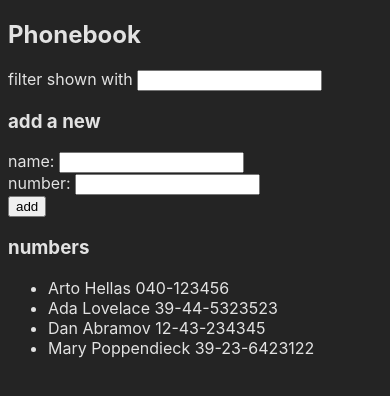
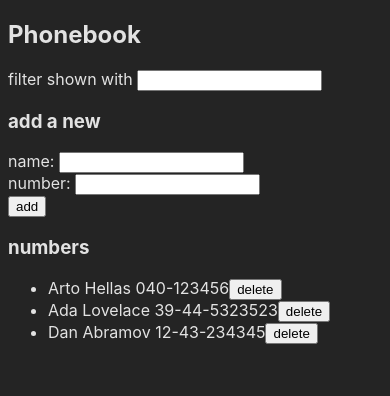
Before and after one commit to jasoncassella/phonebook1, a React (Vite) app: page / in a window 390 px wide. Shown: the top 396 px of the page. Built offline with nearby package versions, Linux system fonts and the light colour scheme; data requests are answered from the project's data file.

Commit message:
added a button to delete phonebook entries

```diff
--- a/db.json
+++ b/db.json
@@ -14,11 +14,6 @@
       "name": "Dan Abramov",
       "number": "12-43-234345",
       "id": 3
-		},
-		{
-			"name": "Mary Poppendieck",
-			"number": "39-23-6423122",
-			"id": 4
     }
   ]
 }
--- a/src/App.jsx
+++ b/src/App.jsx
@@ -32,12 +32,13 @@ const PersonForm = ({
 	);
 };
 
-const Persons = ({ personsToDisplay }) => {
+const Persons = ({ personsToDisplay, handleDeleteNumber }) => {
 	return (
 		<ul>
 			{personsToDisplay.map(person => (
 				<li key={person.id}>
 					{person.name} {person.number}
+					<button onClick={() => handleDeleteNumber(person.id)}>delete</button>
 				</li>
 			))}
 		</ul>
@@ -73,9 +74,11 @@ const App = () => {
 			return;
 		}
 
-		setPersons(persons.concat(personObject));
-		setNewPerson('');
-		setNewNumber('');
+		axios.post('http://localhost:3001/persons', personObject).then(response => {
+			setPersons(persons.concat(personObject));
+			setNewPerson('');
+			setNewNumber('');
+		});
 	};
 
 	const handlePersonChange = event => {
@@ -90,6 +93,13 @@ const App = () => {
 		setFilter(event.target.value);
 	};
 
+	const handleDeleteNumber = id => {
+		axios
+			.delete(`http://localhost:3001/persons/${id}`)
+			.then(setPersons(persons.filter(person => person.id !== id)))
+			.catch(error => console.error(error));
+	};
+
 	return (
 		<div>
 			<h2>Phonebook</h2>
@@ -102,7 +112,10 @@ const App = () => {
 				handleNumberChange={handleNumberChange}
 			/>
 			<h3>numbers</h3>
-			<Persons personsToDisplay={personsToDisplay} />
+			<Persons
+				personsToDisplay={personsToDisplay}
+				handleDeleteNumber={handleDeleteNumber}
+			/>
 		</div>
 	);
 };
```
Lines whose indentation alone changed are shown as unchanged.
